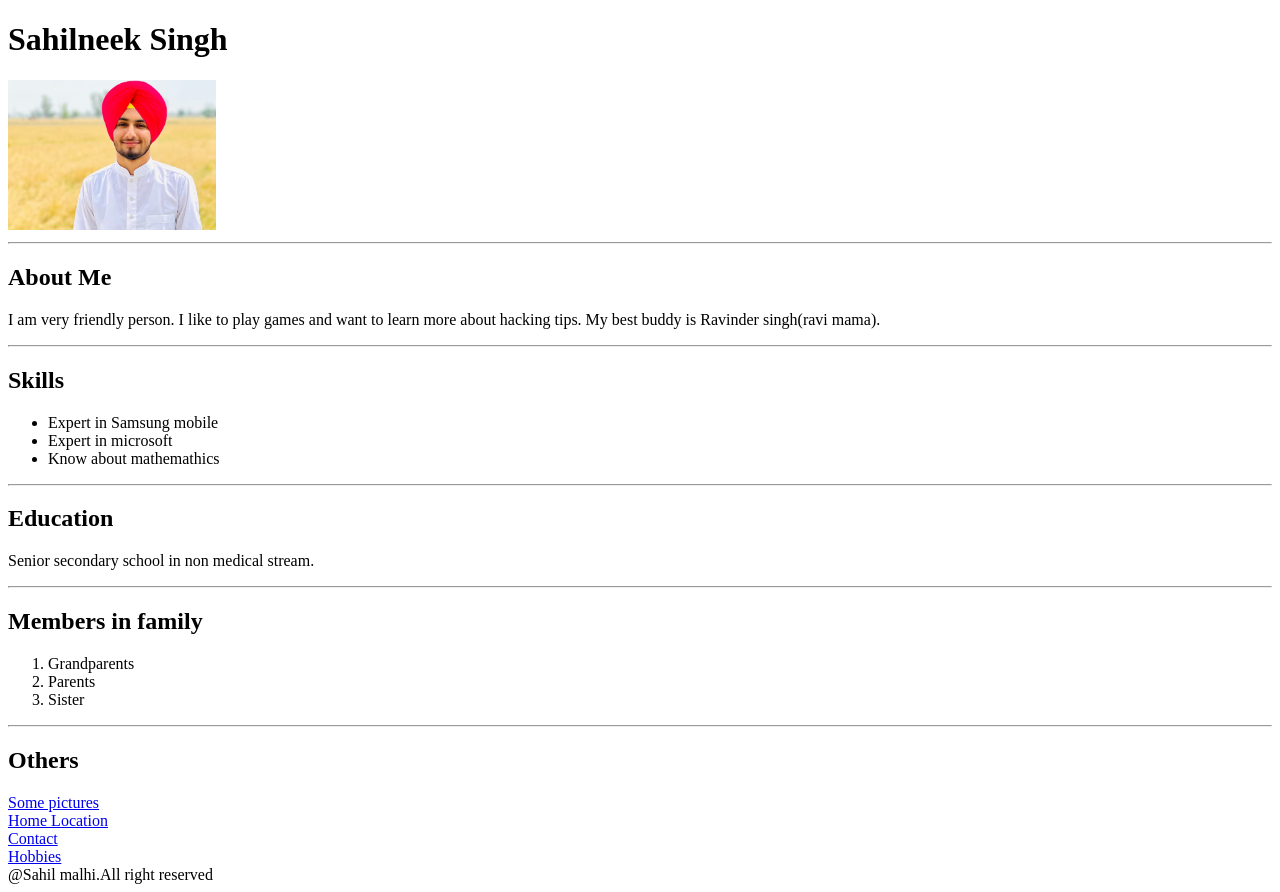
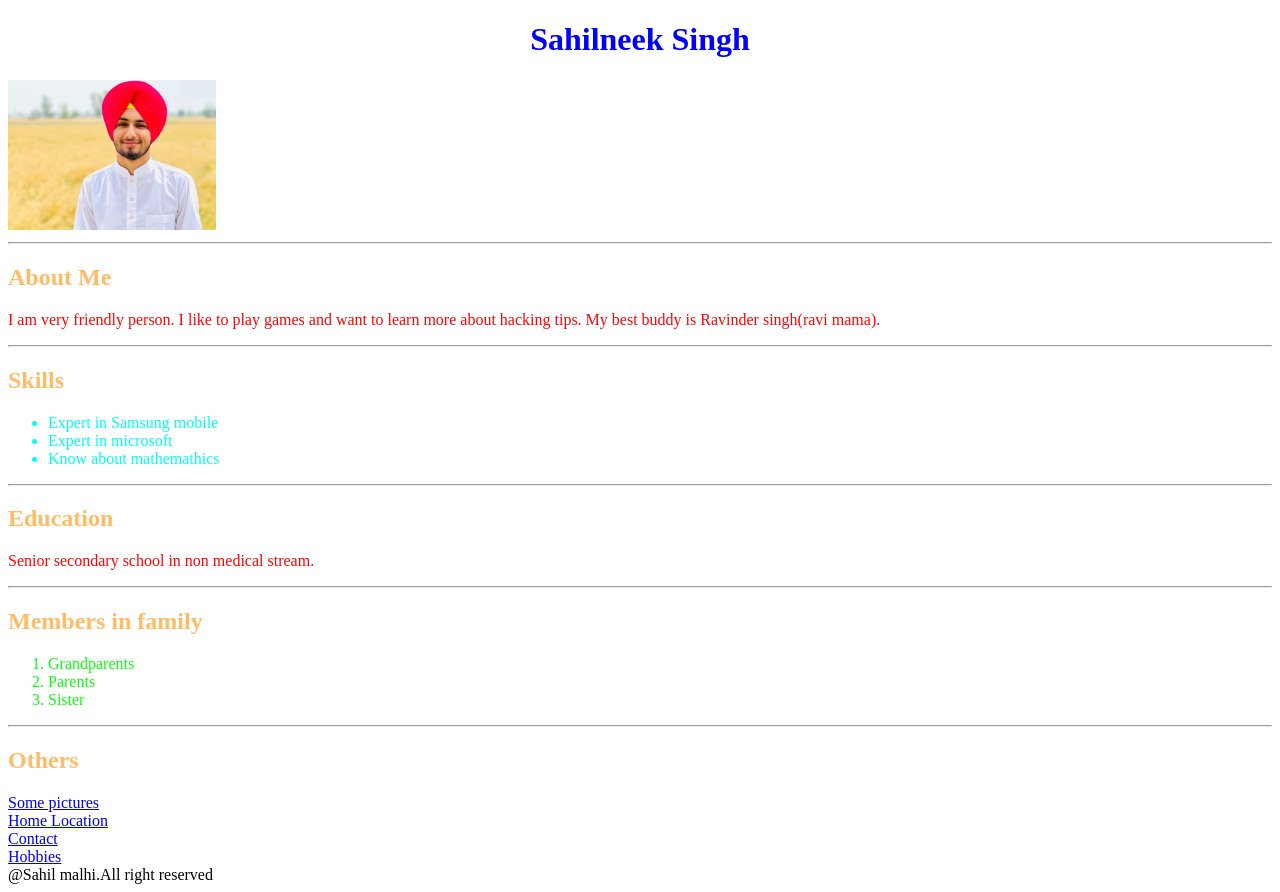
Before and after one commit to malhisahil518/sahilbiography, a plain HTML site: page index.html in a window 1280 px wide. Drawn offline with Linux system fonts and the light colour scheme.

Commit message:
Add files via upload

```diff
--- a/index.html
+++ b/index.html
@@ -3,16 +3,20 @@
 <head>
     <meta charset="UTF-8">
     <meta name="viewport" content="width=device-width, initial-scale=1.0">
-    <title>My Resume</title>
+    <title>My Biography</title>
+    <link rel="stylesheet" href="./style.css"/>
+    <style>
+        h2{color:rgba(255, 145, 0, 0.607);}
+    </style>
 </head>
 <body>
-    <h1>Sahilneek Singh</h1>
+   <center><h1 style="color:blue;">Sahilneek Singh</h1></center>
     <a href="./social.html"><img height="150" src="./sahil.png.png" alt="Sahil Malhi"/></a>
     <hr />
-    <h2>About Me</h2>
+   <h2>About Me</h2>
     <p>I am very friendly person. I like to play games and want to learn more about hacking tips. My best buddy is Ravinder singh(ravi mama).</p>
     <hr />
-    <h2>Skills</h2>
+   <h2>Skills</h2>
     <ul>
         <li>Expert in Samsung mobile</li>
         <li>Expert in microsoft</li>
@@ -29,7 +33,7 @@
         <li>Sister</li>
     </ol>
     <hr />
-    <h2>Others</h2>
+   <h2>Others</h2>
     <a href="./pictures.html">Some pictures</a><br />
     <a href="https://www.google.com/maps/place/Sukhdev+Numberdar/@31.7313718,75.1450151,17z/data=!3m1!4b1!4m6!3m5!1s0x391bdbd205b17955:0x75cd38aefedcf902!8m2!3d31.7313673!4d75.14759!16s%2Fg%2F11k3nhg439?entry=ttu">Home Location</a><br />
     <a href="./contact.html">Contact</a><br />
--- /dev/null
+++ b/style.css
@@ -0,0 +1,5 @@
+ol{color:rgb(11, 255, 11);}
+
+ul{color:rgb(4, 255, 242);}
+
+p{color:rgb(255, 4, 4);}
```
